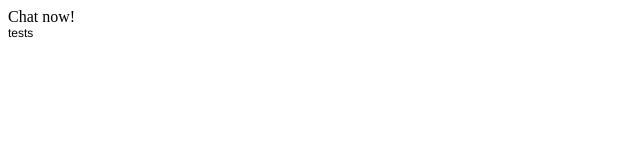
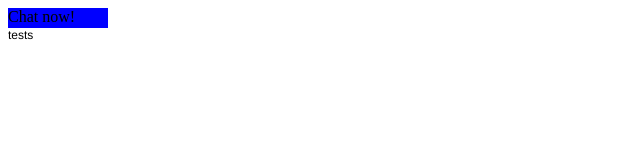
Before and after one commit to cjreynolds/htmltest, a plain HTML site: page index.html in a window 1280 px wide. Shown: the whole page, without its empty margins (0-640 px from the left). Drawn offline with Linux system fonts and the light colour scheme.

Commit message:
v6 better syntax
Better syntax for div - thanks to Asher

```diff
--- a/index.html
+++ b/index.html
@@ -13,7 +13,7 @@
 </head>
 
 <body>
-  <div id="chat-button" width="10" height="20" background="blue">Chat now!
+  <div id="chat-button" style="width:100px; height:20px; background:blue;">Chat now!
   </div>
 <p class="p1">tests</p>
 <script type="text/javascript">
```
